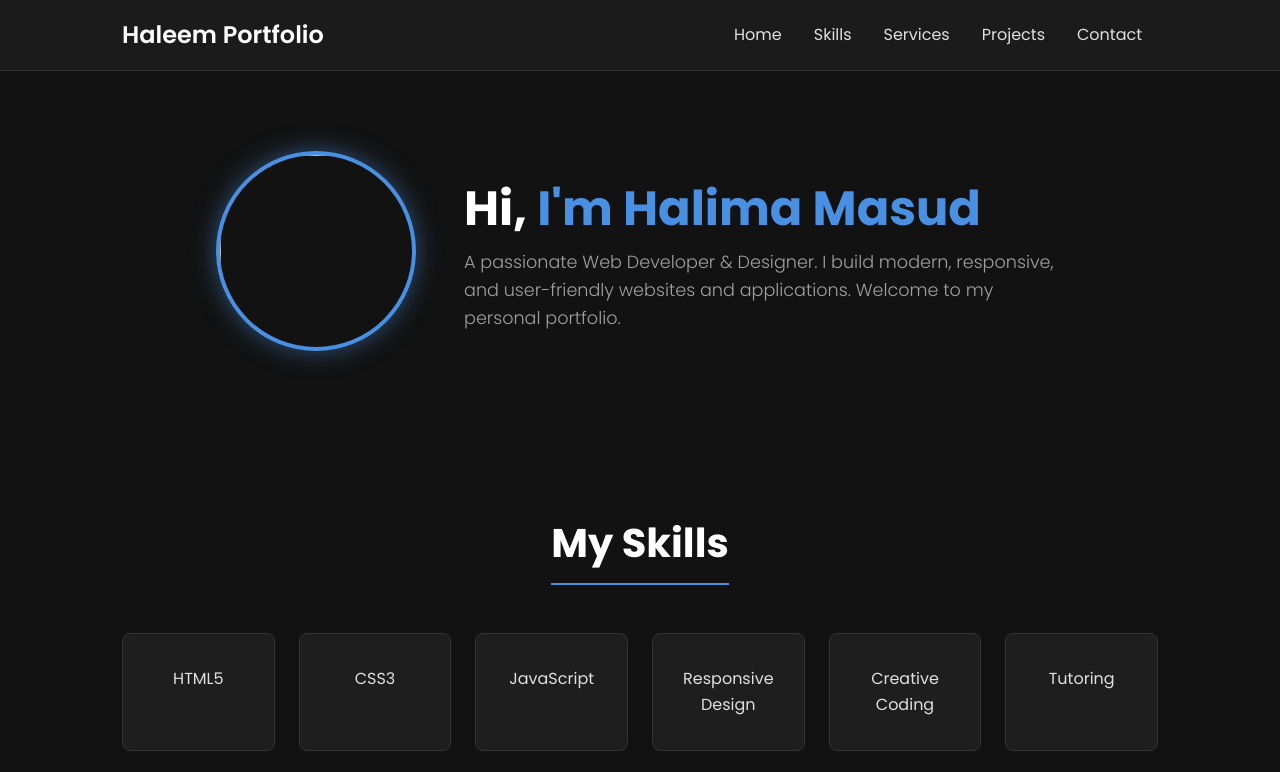
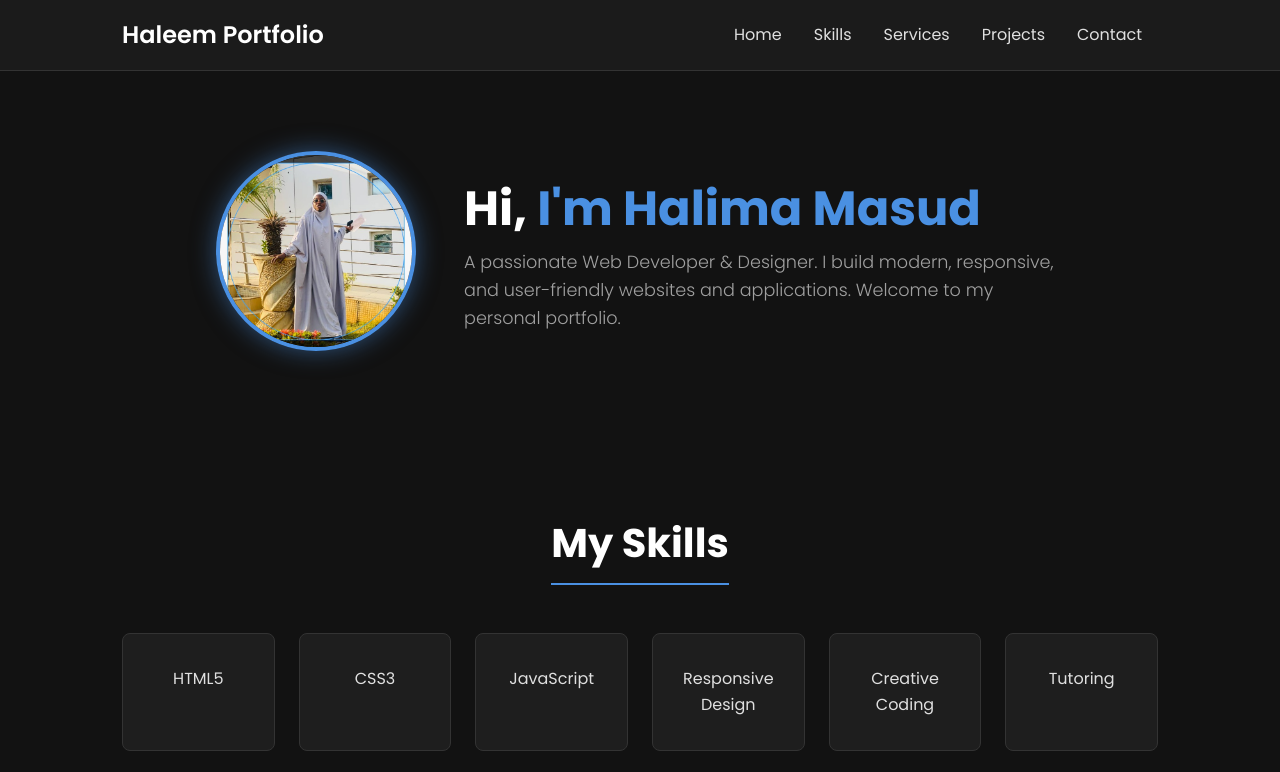
Before and after one commit to pretty49/my-info, a plain HTML site: page index.html in a window 1280 px wide. Shown: the top 772 px of the page. Drawn offline with Linux system fonts and the light colour scheme.

Commit message:
Update index.html

```diff
--- a/index.html
+++ b/index.html
@@ -174,8 +174,7 @@
         <section id="home" class="animate-on-scroll">
             <div class="container">
                 <div class="home-content">
-                    <img src="images/fbcd0cfc-06f8-4f34-b168-335a639092ca.jpeg alt="Profile Picture" class="profile-img">
-                    <div class="home-text">
+                     <img src="Images/fbcd0cfc-06f8-4f34-b168-335a639092ca.jpeg" alt="Profile Picture" class="profile-img">                    <div class="home-text">
                         <h1>Hi, <span>I'm Halima Masud</span></h1>
                         <p>A passionate Web Developer & Designer. I build modern, responsive, and user-friendly websites and applications. Welcome to my personal portfolio.</p>
                     </div>
```
